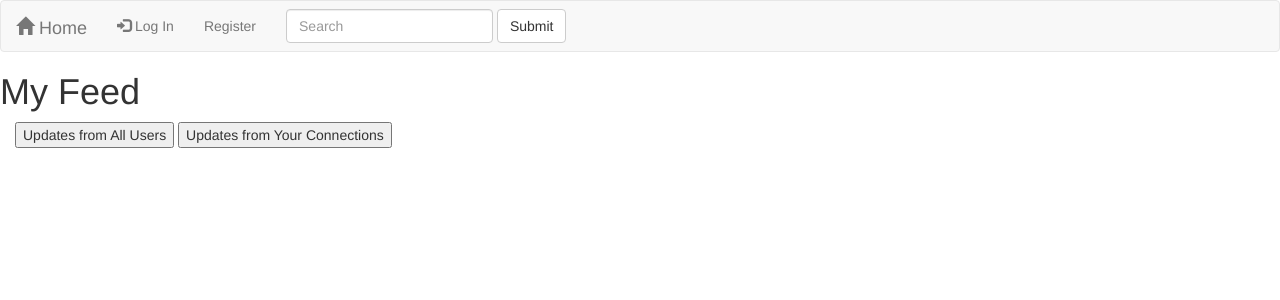
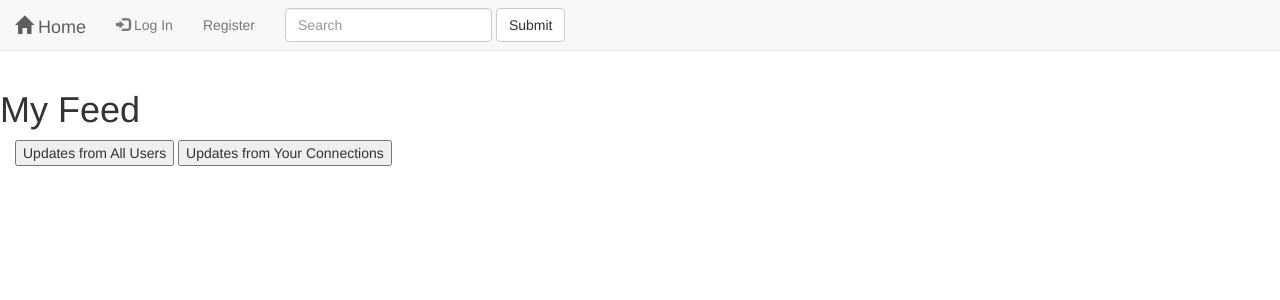
Before and after one commit to taliatrilling/UpdateMe, a Flask app: page / in a window 1280 px wide. Shown: the top 300 px of the page. Run offline with Flask 2, Linux system fonts and the light colour scheme; some libraries are stand-ins or nearby versions.

Commit message:
changed navbar to be fixed to top, formatted CSS to accomodate

```diff
--- a/server.py
+++ b/server.py
@@ -637,7 +637,7 @@ def approve_request(request_id):
 
 
 if __name__ == '__main__':
-	app.debug = True
+	app.debug = False
 	connect_to_db(app)
 	DebugToolbarExtension(app)
 	app.run(host="0.0.0.0", port=5000)
--- /dev/null
+++ b/static/base.css
@@ -0,0 +1,3 @@
+body {
+	padding-top: 70px;
+}
--- a/templates/base.html
+++ b/templates/base.html
@@ -3,10 +3,11 @@
 	<head>
 		<title>{% block title %}TITLE HERE{% endblock %}</title>
 		<link rel="stylesheet" href="https://maxcdn.bootstrapcdn.com/bootstrap/3.3.7/css/bootstrap.min.css" integrity="sha384-BVYiiSIFeK1dGmJRAkycuHAHRg32OmUcww7on3RYdg4Va+PmSTsz/K68vbdEjh4u" crossorigin="anonymous">
+		<link rel="stylesheet" href="/static/base.css"
 <!-- 		link to stylesheet/bootstrap here -->
 	</head>
 	<body>
-		<nav class="navbar navbar-default">
+		<nav class="navbar navbar-default navbar-fixed-top">
 			<div class="container-fluid">
 				<div class="navbar-header">
       				<a class="navbar-brand" href="/"><span class="glyphicon glyphicon-home" aria-hidden="true"></span>   Home</a>
--- a/templates/homepage.html
+++ b/templates/homepage.html
@@ -9,8 +9,6 @@
 	<button role="presentation" id="all" data-toggle="tab">Updates from All Users</button>
 	<button role="presentation" id="connections" data-toggle="tab">Updates from Your Connections</button>
 	<div id="post"></div>
-<!-- 	<br><button id="next">More Updates</button>
-	<br><button id="nextconnect">More Updates</button> -->
 	<input type="hidden" id="offset" value="0">
 	<input type="hidden" id="connectionoffset" value="0">
 </ul>
@@ -68,7 +66,7 @@ $("#connections").on("click", function() {
 
 $(document).scroll(function() {
 	var currentOffset = parseInt($("#offset").val());
-	if(($(this).scrollTop() + $(this).innerHeight() >= 10) && (currentOffset > 0)) {
+	if(($(this).scrollTop() + $(this).innerHeight() >= 10 + 1 * (currentOffset/20)) && (currentOffset > 0)) {
 		$.get("/feed-all-json", {"offset": currentOffset}, function(results) {
 			for (var i=0; i < results["results"].length; i++) {
 				$("#post").append("<h1>" + results["results"][i][1]
@@ -84,7 +82,7 @@ $(document).scroll(function() {
 
 $(document).scroll(function() {
 	var currentOffset = parseInt($("#connectionoffset").val());
-	if(($(this).scrollTop() + $(this).innerHeight() >= 10) && (currentOffset > 0)) {
+	if(($(this).scrollTop() + $(this).innerHeight() >= 10 + 1 * (currentOffset/20)) && (currentOffset > 0)) {
 		$.get("/feed-connects-json", {"offset": currentOffset}, function(results) {
 			for (var i=0; i < results["results"].length; i++) {
 				$("#post").append("<h1>" + results["results"][i][1]
@@ -98,23 +96,6 @@ $(document).scroll(function() {
 	)}
 });
 
-// $("#nextconnect").on("click", function(evt) {
-// 	var currentOffset = parseInt($("#offset").val());
-// 	$("#post").html("");
-// 	$.get("/feed-connects-json", {"offset": currentOffset}, function(results) {
-// 		for (var i=0; i < results["results"].length; i++) {
-// 			$("#post").append("<h1>" + results["results"][i][1]
-// 				+ "</h1>" + "<h2> Posted by: <a href='/profile/" + results["results"][i].slice(3,4) +
-// 				"''>" + results["results"][i][0] + "</a> </h2>"
-// 				+ results["results"][i].slice(2,3) + " <a href='/update/" + results["results"][i].slice(4)
-// 				+ "'>Link to Update</a>" + "<br>");
-// 		}
-// 		$("#connectionoffset").val(currentOffset + 20);
-// 	}
-// );
-// });
-
-
 
 </script>
 
```
